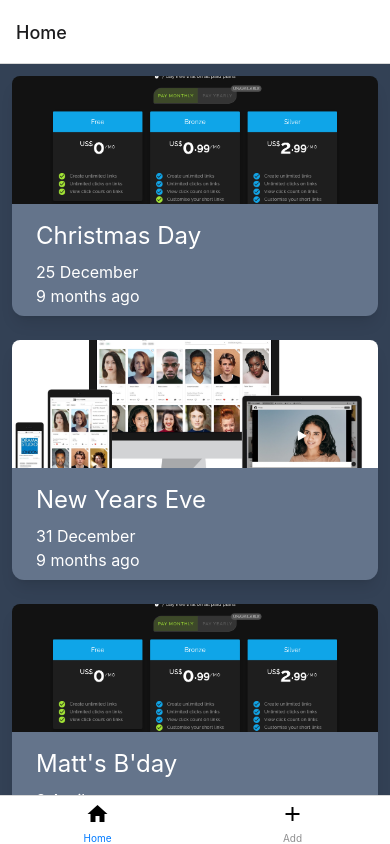
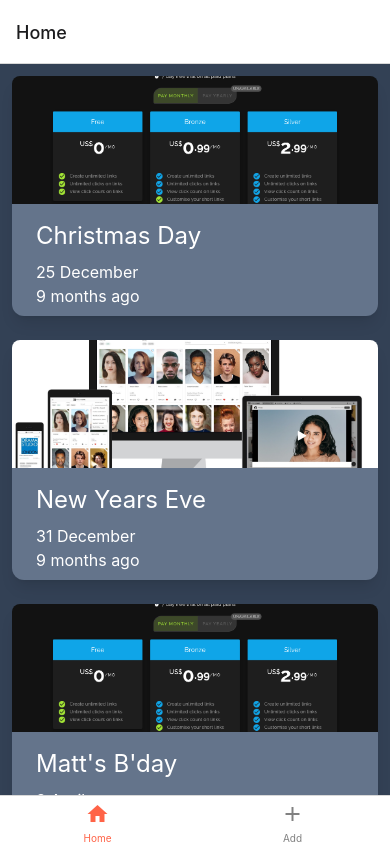
Before and after one commit to beardsleym/AwesomeProject, a React Native app: screen / in a window 390 px wide. Built offline with nearby package versions, Linux system fonts and the light colour scheme.

Commit message:
touchbar styling

```diff
--- a/App.js
+++ b/App.js
@@ -13,14 +13,16 @@ function MyTabs({ dates, image, submitHandler, navigation }) {
     <Tab.Navigator
       screenOptions={{
         tabBarStyle: { backgroundColor: "white" },
+        tabBarActiveTintColor: "tomato",
+        tabBarInactiveTintColor: "gray",
       }}
     >
       <Tab.Screen
         name="Home"
         options={{
           tabBarLabel: "Home",
-          tabBarIcon: () => (
-            <MaterialIcons name="home" size={24} className="" />
+          tabBarIcon: ({ color }) => (
+            <MaterialIcons name="home" size={24} className="" color={color} />
           ),
         }}
       >
@@ -30,7 +32,9 @@ function MyTabs({ dates, image, submitHandler, navigation }) {
         name="Add"
         options={{
           tabBarLabel: "Add",
-          tabBarIcon: () => <MaterialIcons name="add" size={24} className="" />,
+          tabBarIcon: ({ color }) => (
+            <MaterialIcons name="add" size={24} className="" color={color} />
+          ),
         }}
       >
         {(props) => (
--- a/shared/AddDate.js
+++ b/shared/AddDate.js
@@ -16,9 +16,8 @@ import * as ImagePicker from "expo-image-picker";
 
 const AddDate = ({ submitHandler }) => {
   const [title, setTitle] = useState("");
-  // const [date, setDate] = useState("");
-
   const [date, setDate] = useState(new Date());
+  const [image, setImage] = useState(null);
 
   const onChange = (event, selectedDate) => {
     const currentDate = selectedDate;
@@ -42,11 +41,10 @@ const AddDate = ({ submitHandler }) => {
     if (title.length && date && image.length) {
       submitHandler(title, date, image);
       setTitle("");
+      setImage(null);
       setDate(new Date());
     }
   };
-
-  const [image, setImage] = useState(null);
 
   const pickImage = async () => {
     // No permissions request is necessary for launching the image library
```
